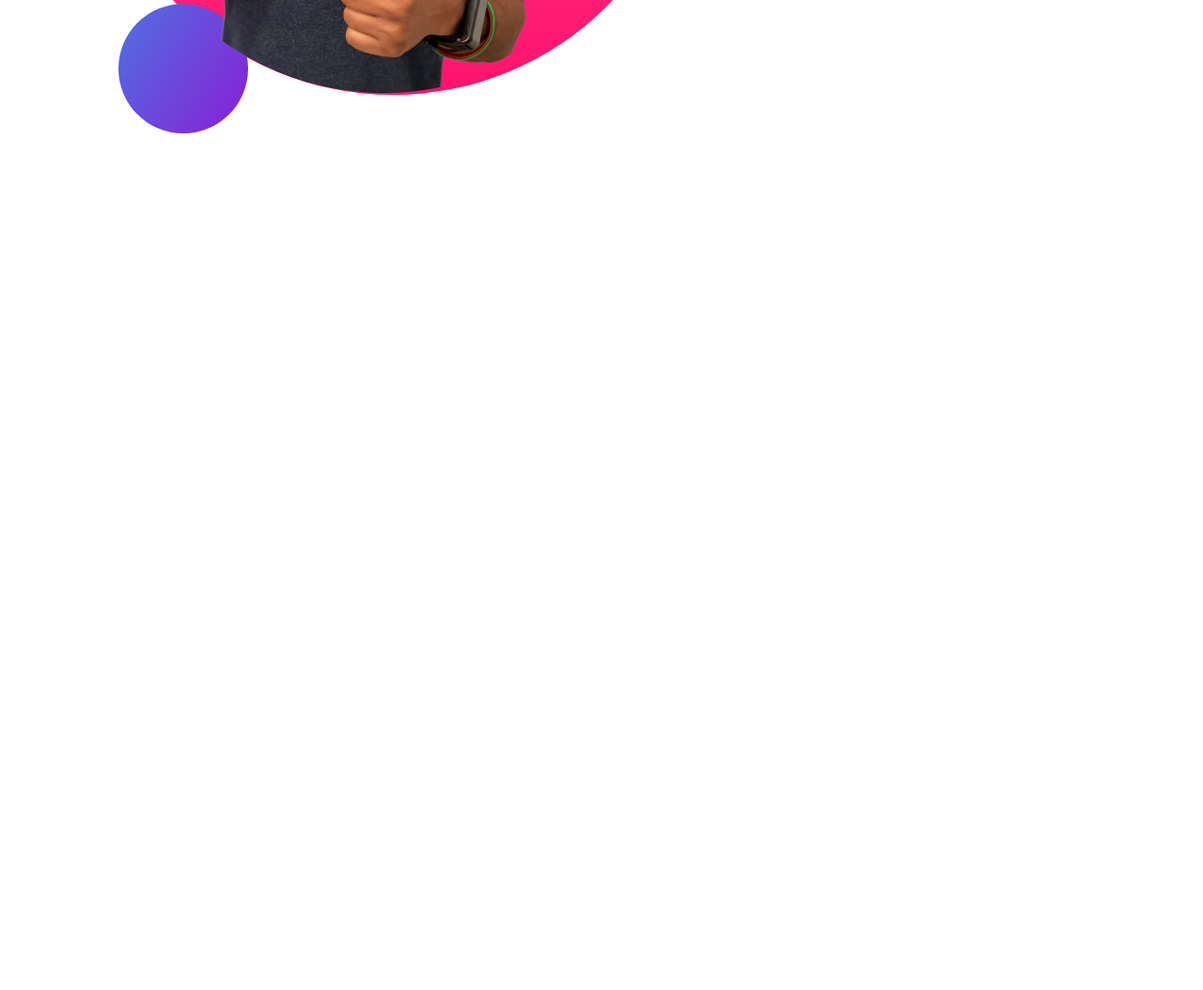
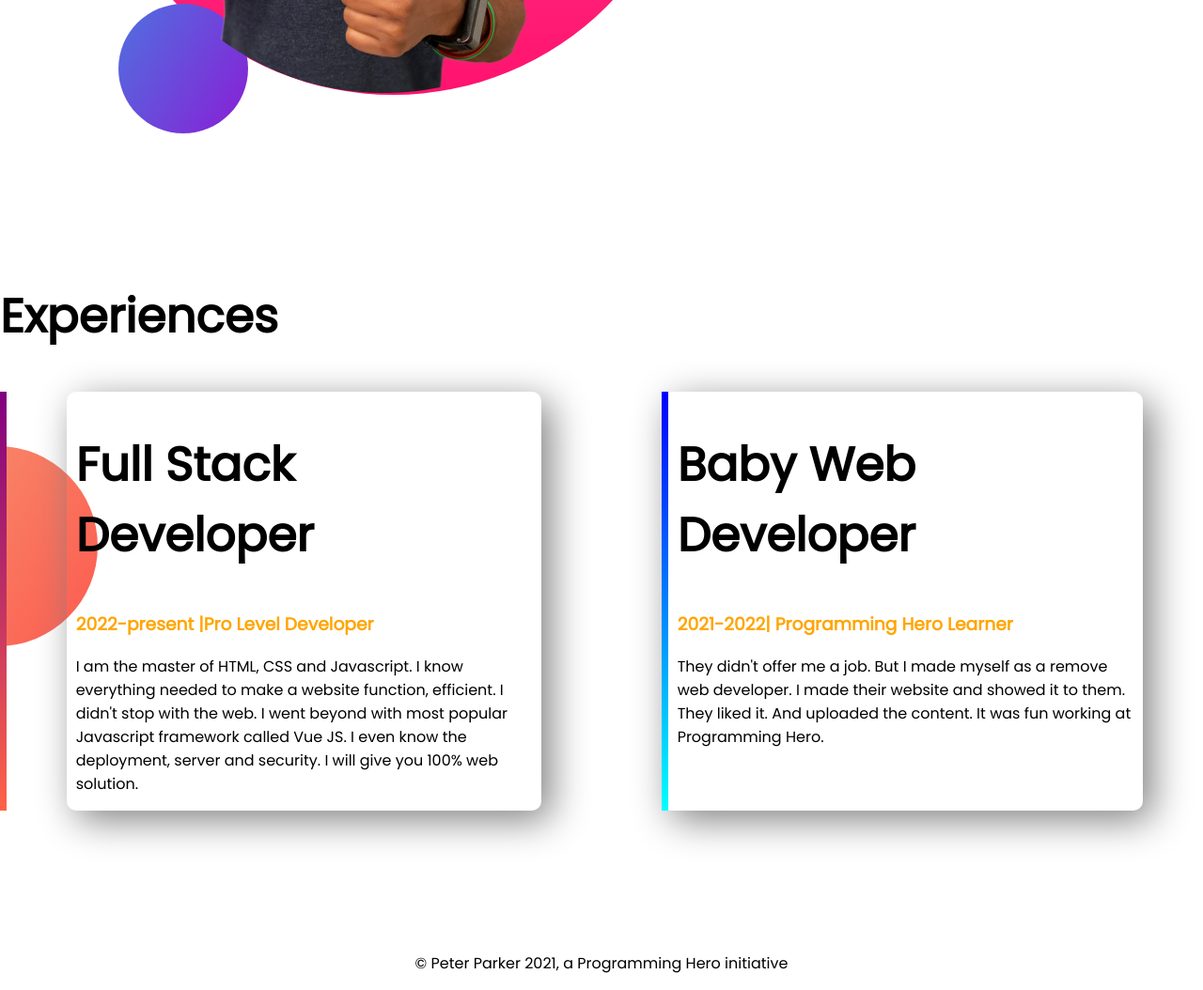
Before and after one commit to Nuralam66/modiul3-repo, a plain HTML site: page index.html in a window 1280 px wide. Shown: the part 1386-2440 px from the top of the page at 94% size. Before the commit the page ends 1686 px from the top, so only its background shows below. Drawn offline with Linux system fonts and the light colour scheme.

Commit message:
added fotter

```diff
--- a/index.html
+++ b/index.html
@@ -11,7 +11,7 @@
     <link rel="stylesheet" href="style.css">
 </head>
 <body>
-<section class="top-banner">
+<section class="top-banner flexble-container">
     <div class="half-width">
         <h1>Welcome To</h1>
         <h1> <span class="orange">Dream</span> world!</h1>
@@ -23,7 +23,7 @@
         <img src="nuralam-bg2.jpg" alt="">
      </div>
 </section>
-<section class="dream-big">
+<section class="dream-big flexble-container ">
     <div class="half-width" >
         <img src="images/jhankar2.png" alt="">
     </div>
@@ -35,6 +35,25 @@
     </div>
 
 </section>
+<section class="experience-area">
+    <h1>Experiences</h1>
+   <div id="full-stack-experince" class=" flexble-container ">
+    <div class=" experience-item ">
+        <h1>Full Stack Developer</h1>
+        <h3 class="orange">2022-present |Pro Level Developer</h3>
+        <p>I am the master of HTML, CSS and Javascript. I know everything needed to make a website function, efficient. I didn't stop with the web. I went beyond with most popular Javascript framework called Vue JS. I even know the deployment, server and security. I will give you 100% web solution. </p>
+    </div>
+    <div id="web-dev-experince" class=" experience-item ">
+        <h1>Baby Web Developer</h1>
+        <h3 class="orange">2021-2022| Programming Hero Learner</h3>
+        <p>They didn't offer me a job. But I made myself as a remove web developer. I made their website and showed it to them. They liked it. And uploaded the content. It was fun working at Programming Hero. </p>
+    </div>
+
+   </div>
+</section>
+<footer>
+    <p> © Peter Parker 2021, a Programming Hero initiative </p>
+</footer>
 
 </body>
 </html>
--- a/style.css
+++ b/style.css
@@ -8,13 +8,14 @@ h1{
 .orange{
     color: orange;
 }
-section{
+.flexble-container{
     display: flex;
     margin-bottom: 150px;
 }
 .half-width{
     width: 50%;
     padding-left: 2%;
+
 }
 .half-width{
     width: 80%;
@@ -36,3 +37,29 @@ section{
     background-repeat: no-repeat;
     background-position: right;
 }
+.experience-area{
+    background-image: url(images/exp-bg.png);
+    background-repeat: no-repeat;
+    background-position: left;
+}
+.experience-item{
+    width: 40%;
+    margin-left: 5%;
+    margin-right: 5%;
+    padding-left: 10px;
+    border-radius: 10px;
+    box-shadow: 10px 10px 40px gray;
+}
+#web-dev-experince{
+    border-left: 7px solid;
+    border-image: linear-gradient(blue, cyan);
+    border-image-slice: 1;
+}
+#full-stack-experince{
+    border-left: 7px solid;
+    border-image: linear-gradient(purple, tomato);
+    border-image-slice: 1;
+}
+footer p{
+    text-align: center;
+}
```
